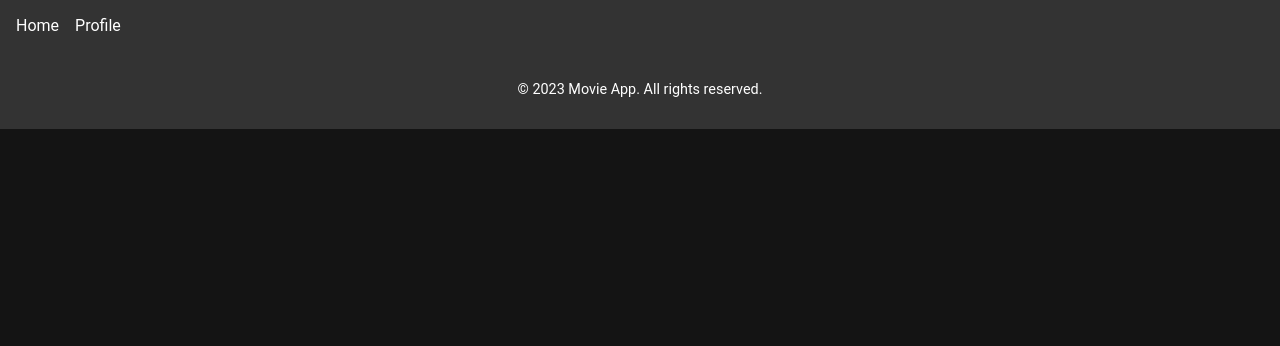
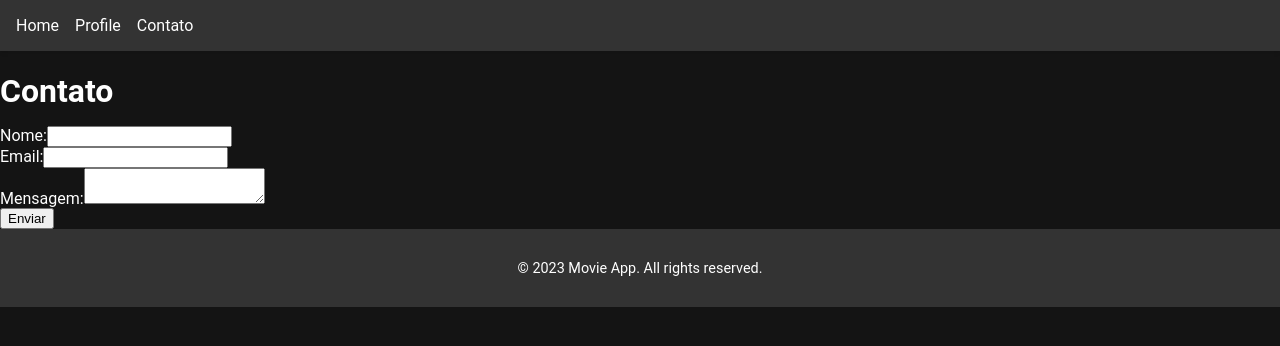
Before and after one commit to laurentealexandre/TrabalhoFinalFrameworks1, a React (Vite) app in the folder filmes-collection/: page /contact in a window 1280 px wide. Shown: the top 346 px of the page. Built offline with nearby package versions, Linux system fonts and the light colour scheme.

Commit message:
detalhes e formulario

```diff
--- a/filmes-collection/src/Routes.jsx
+++ b/filmes-collection/src/Routes.jsx
@@ -2,13 +2,15 @@ import { Routes, Route } from 'react-router-dom'
 import Home from './pages/Home'
 import MovieDetails from './pages/MovieDetails'
 import Profile from './pages/Profile'
+import Contact from './pages/Contact'  // Importe o novo componente
 
 const AppRoutes = () => {
   return (
     <Routes>
       <Route path="/" element={<Home />} />
       <Route path="/movie/:id" element={<MovieDetails />} />
-      <Route path="/profile" element={<Profile />} />
+      <Route path="/profile/:id" element={<Profile />} />
+      <Route path="/contact" element={<Contact />} />  // Adicione a nova rota
     </Routes>
   )
 }
--- a/filmes-collection/src/components/Header.jsx
+++ b/filmes-collection/src/components/Header.jsx
@@ -8,6 +8,7 @@ const Header = () => {
         <ul>
           <li><Link to="/">Home</Link></li>
           <li><Link to="/profile">Profile</Link></li>
+          <Link to="/contact">Contato</Link>
         </ul>
       </nav>
     </HeaderContainer>
--- /dev/null
+++ b/filmes-collection/src/pages/Contact.jsx
@@ -0,0 +1,69 @@
+import React, { useState } from 'react';
+
+const Contact = () => {
+  const [formData, setFormData] = useState({
+    name: '',
+    email: '',
+    message: ''
+  });
+
+  const handleChange = (e) => {
+    const { name, value } = e.target;
+    setFormData(prevState => ({
+      ...prevState,
+      [name]: value
+    }));
+  };
+
+  const handleSubmit = (e) => {
+    e.preventDefault();
+    // Aqui você pode adicionar a lógica para enviar os dados do formulário
+    console.log('Form data:', formData);
+    // Resetar o formulário após o envio
+    setFormData({ name: '', email: '', message: '' });
+    alert('Mensagem enviada com sucesso!');
+  };
+
+  return (
+    <div className="contact-container">
+      <h1 className="section-title">Contato</h1>
+      <form onSubmit={handleSubmit} className="contact-form">
+        <div className="form-group">
+          <label htmlFor="name">Nome:</label>
+          <input
+            type="text"
+            id="name"
+            name="name"
+            value={formData.name}
+            onChange={handleChange}
+            required
+          />
+        </div>
+        <div className="form-group">
+          <label htmlFor="email">Email:</label>
+          <input
+            type="email"
+            id="email"
+            name="email"
+            value={formData.email}
+            onChange={handleChange}
+            required
+          />
+        </div>
+        <div className="form-group">
+          <label htmlFor="message">Mensagem:</label>
+          <textarea
+            id="message"
+            name="message"
+            value={formData.message}
+            onChange={handleChange}
+            required
+          ></textarea>
+        </div>
+        <button type="submit" className="submit-btn">Enviar</button>
+      </form>
+    </div>
+  );
+};
+
+export default Contact;
--- a/filmes-collection/src/pages/Home.jsx
+++ b/filmes-collection/src/pages/Home.jsx
@@ -15,10 +15,10 @@ const Home = () => {
 
   return (
     <div className="home-container">
-      <h1 className="section-title">Movie Catalog</h1>
+      <h1 className="section-title">Catálogo de Filmes</h1>
       <div className="movie-list">
         {movies.map((movie) => (
-          <Link to={`/movie/${movie.id}`} key={movie.id}>
+          <Link to={`/profile/${movie.id}`} key={movie.id}>
             <div className="movie-card">
               <img
                 src={`https://image.tmdb.org/t/p/w500/${movie.poster_path}`}
--- a/filmes-collection/src/pages/Profile.jsx
+++ b/filmes-collection/src/pages/Profile.jsx
@@ -1,59 +1,45 @@
-import { useState, useEffect } from 'react'
-import { useAuth0 } from '@auth0/auth0-react'
-import styled from 'styled-components'
+import React, { useState, useEffect } from 'react';
+import { useParams } from 'react-router-dom';
+import api from '../utils/api';
 
 const Profile = () => {
-  const { user, isAuthenticated, isLoading, logout } = useAuth0()
+  const [movie, setMovie] = useState(null);
+  const { id } = useParams();
 
-  if (isLoading) {
-    return <div>Loading...</div>
-  }
+  useEffect(() => {
+    const fetchMovie = async () => {
+      try {
+        const { data } = await api.get(`/movie/${id}`);
+        setMovie(data);
+      } catch (error) {
+        console.error('Error fetching movie details:', error);
+      }
+    };
+    fetchMovie();
+  }, [id]);
 
-  if (!isAuthenticated) {
-    return <div>Please log in to view your profile.</div>
+  if (!movie) {
+    return <div>Loading...</div>;
   }
 
   return (
-    <ProfileContainer>
-      <ProfilePicture src={user.picture} alt={user.name} />
-      <h2>{user.name}</h2>
-      <p>{user.email}</p>
-      <p>Joined: {new Date(user.created_at).toLocaleDateString()}</p>
-      <LogoutButton onClick={() => logout()}>Log Out</LogoutButton>
-    </ProfileContainer>
-  )
-}
+    <div className="profile-container">
+      <h1 className="movie-title">{movie.title}</h1>
+      <div className="movie-details">
+        <img
+          src={`https://image.tmdb.org/t/p/w500/${movie.poster_path}`}
+          alt={movie.title}
+          className="movie-poster"
+        />
+        <div className="movie-info">
+          <p><strong>Data de lançamento:</strong> {movie.release_date}</p>
+          <p><strong>Avaliação:</strong> {movie.vote_average}/10</p>
+          <p><strong>Sinopse:</strong> {movie.overview}</p>
+          <p><strong>Gênero:</strong> {movie.genres.map(genre => genre.name).join(', ')}</p>
+        </div>
+      </div>
+    </div>
+  );
+};
 
-export default Profile
-
-const ProfileContainer = styled.div`
-  display: flex;
-  flex-direction: column;
-  align-items: center;
-  padding: 2rem;
-  background-color: #222;
-  border-radius: 4px;
-  box-shadow: 0 4px 8px rgba(0, 0, 0, 0.1);
-`
-
-const ProfilePicture = styled.img`
-  width: 150px;
-  height: 150px;
-  border-radius: 50%;
-  object-fit: cover;
-  margin-bottom: 1rem;
-`
-
-const LogoutButton = styled.button`
-  background-color: #e50914;
-  color: #fff;
-  border: none;
-  padding: 0.5rem 1rem;
-  border-radius: 4px;
-  cursor: pointer;
-  transition: background-color 0.3s ease;
-
-  &:hover {
-    background-color: #b2030f;
-  }
-`
+export default Profile;
```
